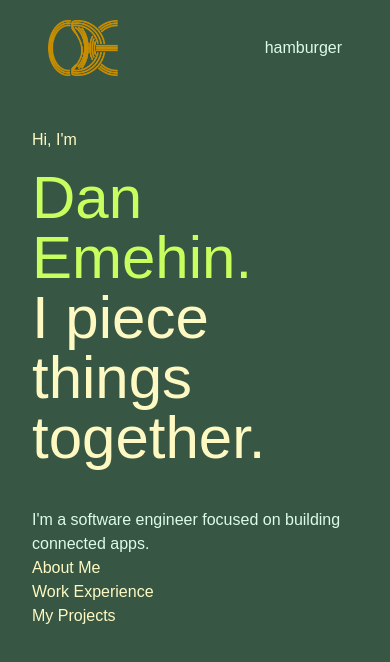
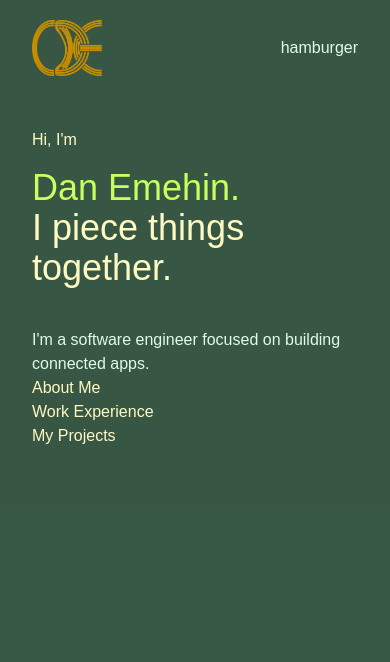
Before and after one commit to emetos05/portfolioV2, a Next.js app: page / in a window 390 px wide. Shown: the top 662 px of the page. Built offline with nearby package versions, Linux system fonts and the light colour scheme; a web font is replaced by a local one.

Commit message:
responsive nav and gitignore update

```diff
--- a/src/app/components/Navbar.jsx
+++ b/src/app/components/Navbar.jsx
@@ -4,7 +4,7 @@ import Image from "next/image";
 
 const Navbar = () => {
   return (
-    <header className="flex w-full items-center justify-between sticky top-0 z-10 h-24 bg-green-950/80 text-green-100 px-12">
+    <header className="flex w-full items-center justify-between sticky top-0 z-10 h-24 bg-green-950/80 text-green-100 px-8">
       <nav className="flex w-full items-center justify-between relative">
         <div>
           <Link href="/">
--- a/src/app/page.jsx
+++ b/src/app/page.jsx
@@ -46,10 +46,12 @@ export default function Home() {
             <h1 className="mb-4">Hi, I'm</h1>
           </div>
           <div>
-            <h2 className="text-[#c7ff5e] text-6xl">Dan Emehin.</h2>
+            <h2 className="text-[#c7ff5e] text-4xl sm:text-6xl">Dan Emehin.</h2>
           </div>
           <div>
-            <h3 className="green-100 text-6xl">I piece things together.</h3>{" "}
+            <h3 className="green-100 text-4xl sm:text-6xl">
+              I piece things together.
+            </h3>{" "}
           </div>
           <div>
             <p className="mt-10 text-green-100">
```
Also changed, not shown: 1 other file (tests, documents, lock files or other folders).
